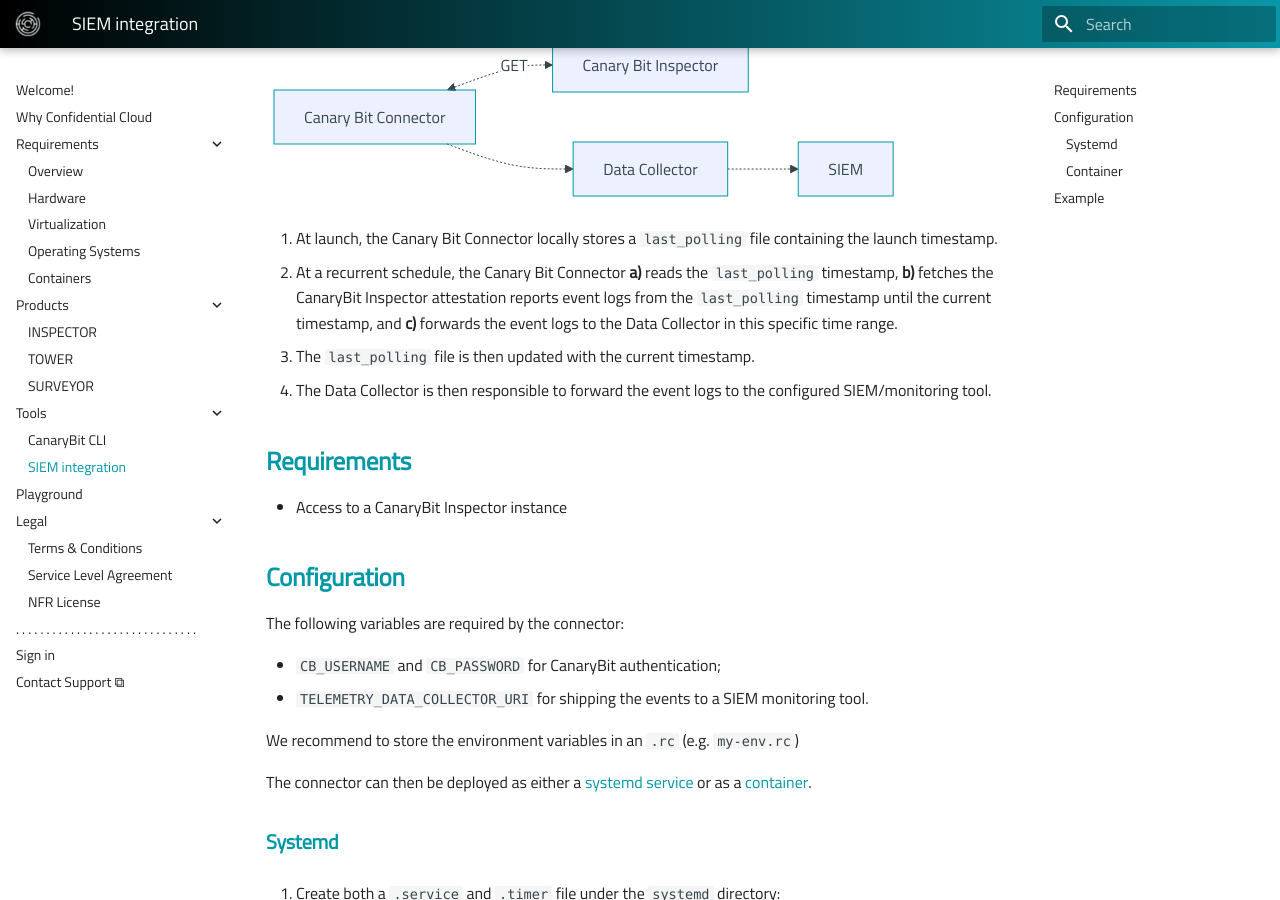
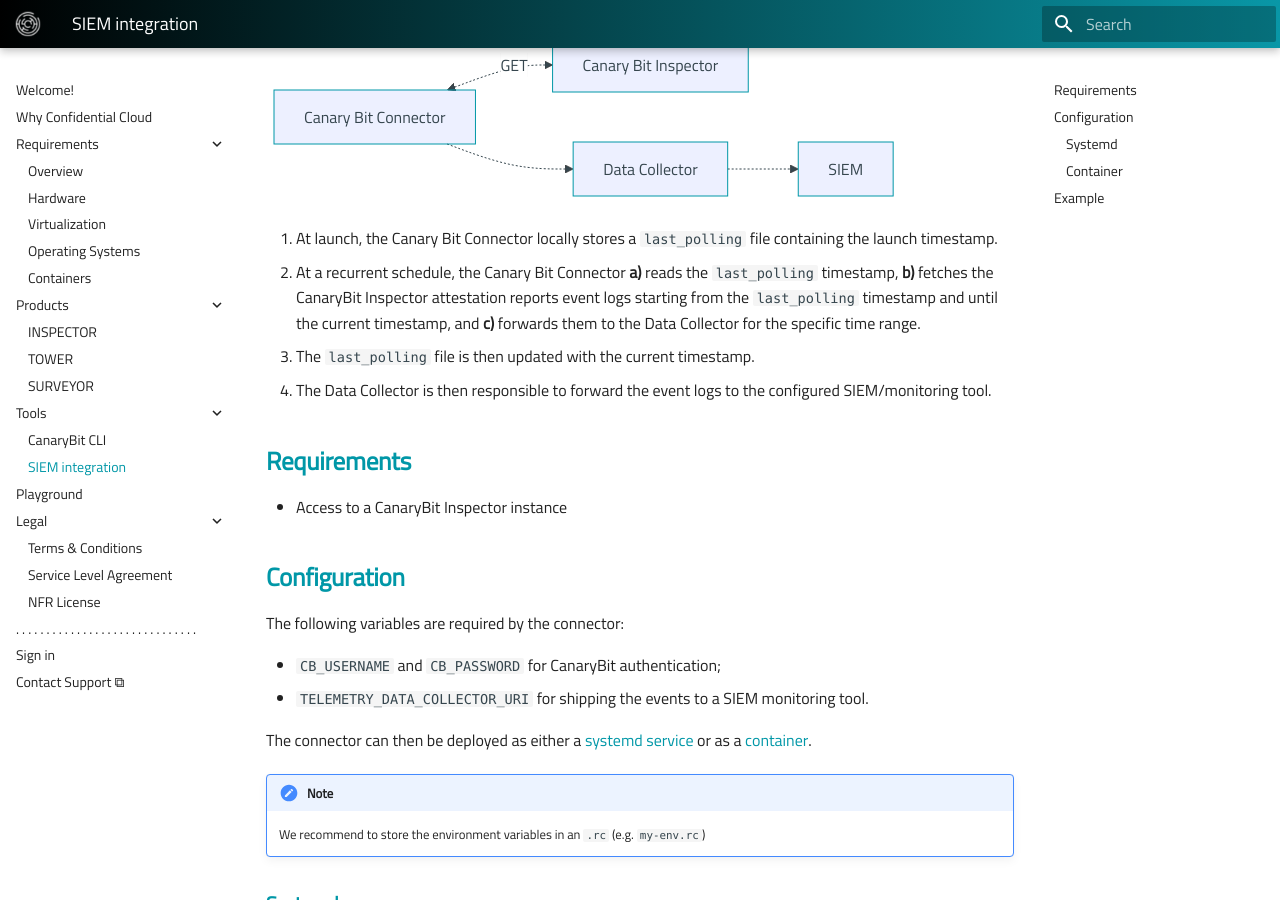
Before and after one commit to canarybit/cc-docs, an MkDocs documentation site: the page built from docs/tools/siem-integration.md, in a window 1280 px wide and 900 px high, scrolled down 363 px. Built offline with MkDocs 1.6.1 and Material for MkDocs 9.7.7, drawn with Linux system fonts in a browser that asks for light colours.

Commit message:
Improves SIEM page content

````diff
--- a/docs/tools/siem-integration.md
+++ b/docs/tools/siem-integration.md
@@ -14,7 +14,7 @@
 ```
 
 1. At launch, the Canary Bit Connector locally stores a `last_polling` file containing the launch timestamp.
-2. At a recurrent schedule, the Canary Bit Connector **a)** reads the `last_polling` timestamp, **b)** fetches the CanaryBit Inspector attestation reports event logs from the `last_polling` timestamp until the current timestamp, and **c)** forwards the event logs to the Data Collector in this specific time range.
+2. At a recurrent schedule, the Canary Bit Connector **a)** reads the `last_polling` timestamp, **b)** fetches the CanaryBit Inspector attestation reports event logs starting from the `last_polling` timestamp and until the current timestamp, and **c)** forwards them to the Data Collector for the specific time range.
 3. The `last_polling` file is then updated with the current timestamp.
 4. The Data Collector is then responsible to forward the event logs to the configured SIEM/monitoring tool.
 
@@ -29,9 +29,10 @@
 - `CB_USERNAME` and `CB_PASSWORD` for CanaryBit authentication;
 - `TELEMETRY_DATA_COLLECTOR_URI` for shipping the events to a SIEM monitoring tool.
 
-We recommend to store the environment variables in an `.rc` (e.g. `my-env.rc`)
+The connector can then be deployed as either a [systemd service](#systemd) or as a [container](#container).
 
-The connector can then be deployed as either a [systemd service](#systemd) or as a [container](#container).
+!!! note
+    We recommend to store the environment variables in an `.rc` (e.g. `my-env.rc`)
 
 ### Systemd
 
````
Also changed, not shown: other parts of docs/tools/siem-integration.md (+1 -1 lines).
